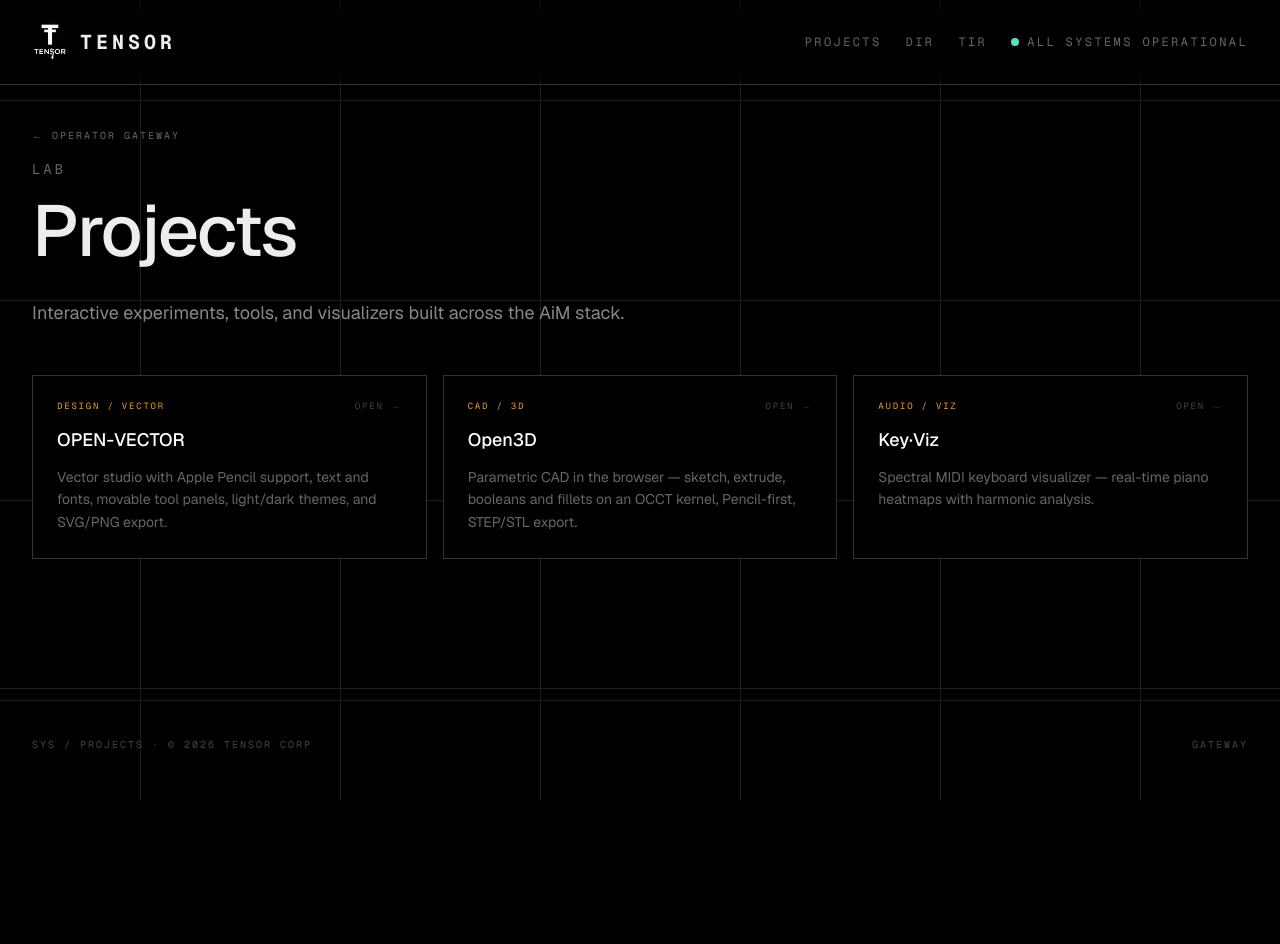
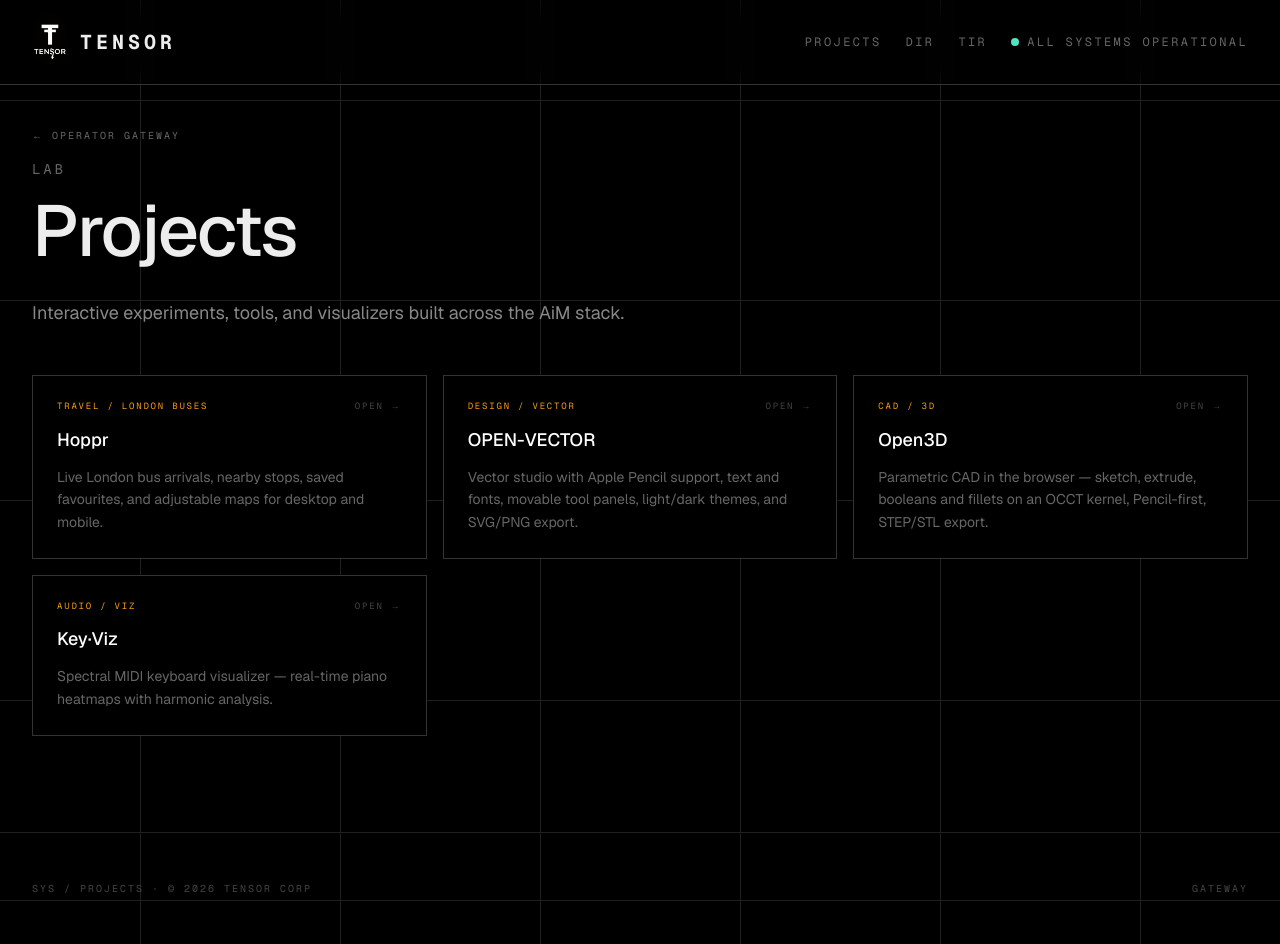
Before and after one commit to sho54i/Tensor-Portal, a Next.js app: page /projects in a window 1280 px wide. Before the commit the page ends 800 px from the top, so only its background shows below. Built offline with nearby package versions, Linux system fonts and the light colour scheme.

Commit message:
Add Hoppr to the main projects page

```diff
--- a/src/app/projects/page.tsx
+++ b/src/app/projects/page.tsx
@@ -7,6 +7,13 @@ export const metadata = {
 };
 
 const PROJECTS = [
+  {
+    id: "hoppr",
+    name: "Hoppr",
+    description: "Live London bus arrivals, nearby stops, saved favourites, and adjustable maps for desktop and mobile.",
+    href: "https://hoppr-mobile.vercel.app",
+    tag: "TRAVEL / LONDON BUSES",
+  },
   {
     id: "draw",
     name: "OPEN-VECTOR",
```
